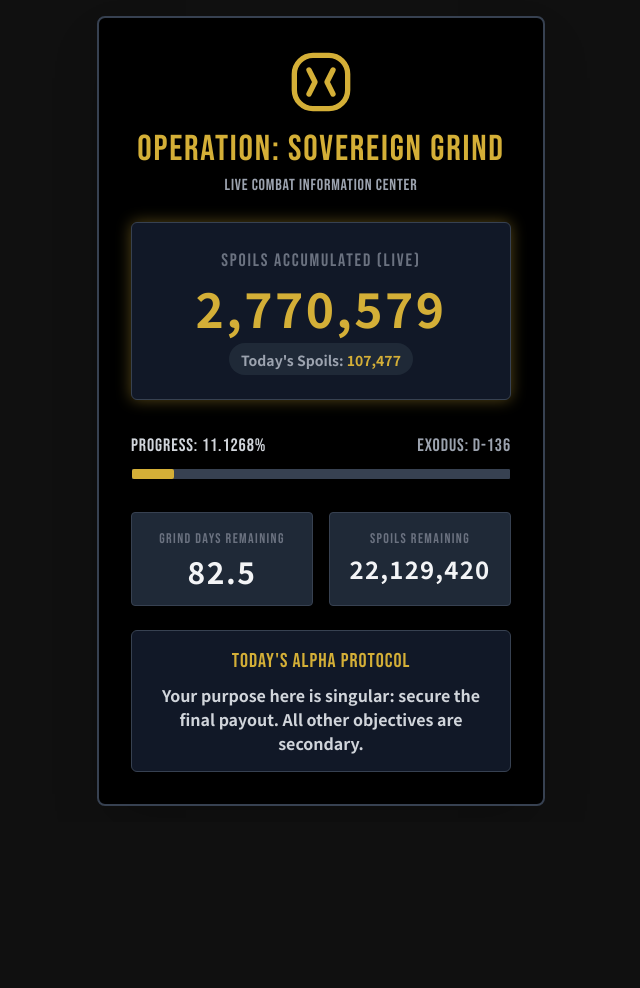
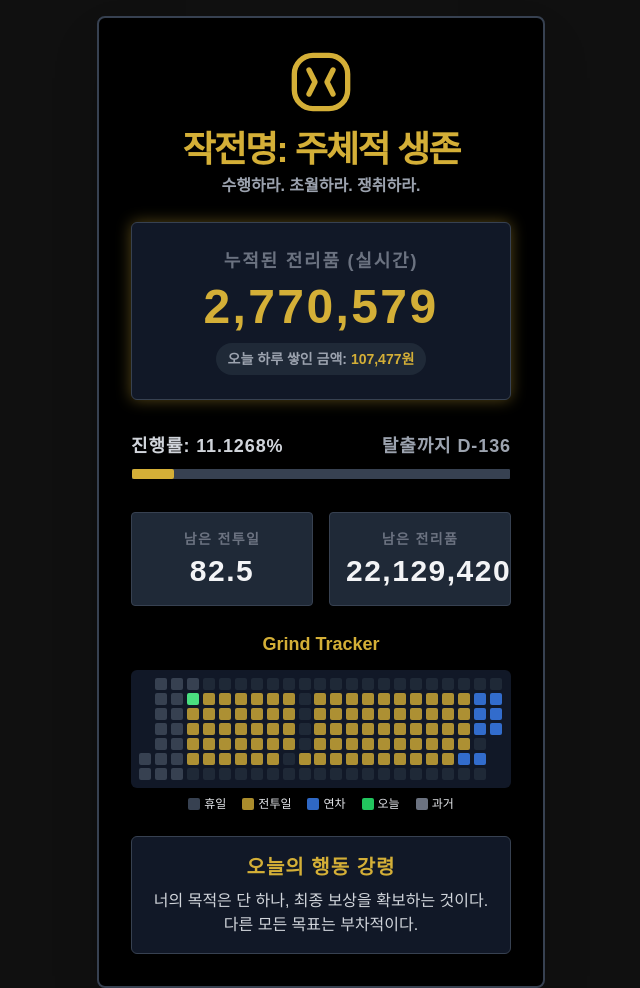
Before and after one commit to solarone0/gigachad, a plain HTML site: page index.html in a window 1280 px wide. Shown: the whole page, without its empty margins (319-959 px from the left). Before the commit the page ends 822 px from the top, so only its background shows below. Drawn offline with nearby package versions, Linux system fonts and the light colour scheme; a web font is replaced by a local one.

Commit message:
Update index.html

```diff
--- a/index.html
+++ b/index.html
@@ -1,20 +1,15 @@
 <!DOCTYPE html>
-<html lang="en">
+<html lang="ko">
 <head>
     <meta charset="UTF-8">
     <meta name="viewport" content="width=device-width, initial-scale=1.0">
-    <title>Operation: Sovereign Grind</title>
+    <title>작전명: 주체적 생존</title>
     <script src="https://cdn.tailwindcss.com"></script>
-    <link rel="preconnect" href="https://fonts.googleapis.com">
-    <link rel="preconnect" href="https://fonts.gstatic.com" crossorigin>
-    <link href="https://fonts.googleapis.com/css2?family=Bebas+Neue&family=Noto+Sans+KR:wght@700&display=swap" rel="stylesheet">
+    <link rel="stylesheet" as="style" crossorigin href="https://cdn.jsdelivr.net/gh/orioncactus/pretendard@v1.3.9/dist/web/static/pretendard.min.css" />
     <style>
         body {
-            font-family: 'Noto Sans KR', sans-serif; /* Base font for numbers */
+            font-family: 'Pretendard', sans-serif;
             background-color: #101010;
-        }
-        .font-bebas {
-            font-family: 'Bebas Neue', cursive;
         }
         .gold-text {
             color: #D4AF37;
@@ -25,33 +20,70 @@
         .shadow-gold {
             box-shadow: 0 0 15px rgba(212, 175, 55, 0.4);
         }
+        .calendar-grid {
+            display: grid;
+            grid-template-rows: repeat(7, 1fr);
+            grid-auto-flow: column;
+            gap: 3px;
+        }
+        .day-cell {
+            width: 12px;
+            height: 12px;
+            border-radius: 2px;
+            position: relative;
+        }
+        .day-cell .tooltip {
+            visibility: hidden;
+            width: 120px;
+            background-color: #1f2937;
+            color: #fff;
+            text-align: center;
+            border-radius: 6px;
+            padding: 5px 0;
+            position: absolute;
+            z-index: 1;
+            bottom: 125%;
+            left: 50%;
+            margin-left: -60px;
+            opacity: 0;
+            transition: opacity 0.3s;
+        }
+        .day-cell:hover .tooltip {
+            visibility: visible;
+            opacity: 1;
+        }
+        .day-cell.past { background-color: #374151; }
+        .day-cell.today { background-color: #4ade80; }
+        .day-cell.future { background-color: #1f2937; }
+        .day-cell.future.workday { background-color: #D4AF37; opacity: 0.8; }
+        .day-cell.future.leave { background-color: #3b82f6; opacity: 0.8; }
     </style>
 </head>
 <body class="text-gray-200 min-h-screen flex items-center justify-center p-4">
     <div class="w-full max-w-md mx-auto bg-black border-2 border-gray-700 rounded-lg shadow-2xl p-6 md:p-8 space-y-6">
 
         <header class="text-center flex flex-col items-center">
-            <svg class="w-16 h-16 mb-4" viewBox="0 0 24 24" fill="none" xmlns="http://www.w3.org/2000/svg">
+             <svg class="w-16 h-16 mb-4" viewBox="0 0 24 24" fill="none" xmlns="http://www.w3.org/2000/svg">
                 <path d="M9 22H15C18.866 22 22 18.866 22 15V9C22 5.13401 18.866 2 15 2H9C5.13401 2 2 5.13401 2 9V15C2 18.866 5.13401 22 9 22Z" stroke="#D4AF37" stroke-width="2" stroke-linecap="round" stroke-linejoin="round"/>
                 <path d="M16.5 7.5L14.25 12L16.5 16.5M7.5 7.5L9.75 12L7.5 16.5" stroke="#D4AF37" stroke-width="2" stroke-linecap="round" stroke-linejoin="round"/>
             </svg>
-            <h1 class="text-4xl font-bebas tracking-wider gold-text">Operation: Sovereign Grind</h1>
-            <p class="text-gray-400 mt-1 font-bebas tracking-wider">Live Combat Information Center</p>
+            <h1 class="text-4xl font-black tracking-tighter gold-text">작전명: 주체적 생존</h1>
+            <p class="text-gray-400 mt-1 font-semibold">수행하라. 초월하라. 쟁취하라.</p>
         </header>
 
         <main class="space-y-8">
             <div class="bg-gray-900 border border-gray-700 p-6 rounded-md text-center shadow-gold">
-                <h2 class="text-lg font-bebas tracking-widest text-gray-500">SPOILS ACCUMULATED (LIVE)</h2>
-                <p id="accumulated-earnings" class="text-5xl font-black tracking-wider gold-text mt-2 transition-all duration-300">0</p>
+                <h2 class="text-lg font-bold tracking-widest text-gray-500">누적된 전리품 (실시간)</h2>
+                <p id="accumulated-earnings" class="text-4xl md:text-5xl font-black tracking-wider gold-text mt-2">0</p>
                 <div class="mt-3 bg-gray-800 py-1 px-3 rounded-full inline-block">
-                    <span class="text-sm font-semibold text-gray-400">Today's Spoils: </span>
+                    <span class="text-sm font-semibold text-gray-400">오늘 하루 쌓인 금액: </span>
                     <span id="todays-earnings" class="text-sm font-bold gold-text">0</span>
                 </div>
             </div>
 
             <div>
-                <div class="flex justify-between items-center mb-2 font-bebas text-lg">
-                    <span id="progress-text" class="tracking-wider text-gray-300">PROGRESS: 0%</span>
+                <div class="flex justify-between items-center mb-2 font-bold text-lg">
+                    <span id="progress-text" class="tracking-wider text-gray-300">진행률: 0%</span>
                     <span id="d-day" class="tracking-wider text-gray-400"></span>
                 </div>
                 <div class="w-full bg-gray-700 rounded-sm h-3 border border-black">
@@ -61,48 +93,63 @@
 
             <div class="grid grid-cols-2 gap-4 text-center">
                 <div class="bg-gray-800 border border-gray-700 p-4 rounded">
-                    <h3 class="text-sm font-bebas tracking-widest text-gray-500">GRIND DAYS REMAINING</h3>
-                    <p id="remaining-workdays" class="text-3xl font-black tracking-wider text-gray-100 mt-1">0</p>
+                    <h3 class="text-sm font-bold tracking-widest text-gray-500">남은 전투일</h3>
+                    <p id="remaining-workdays" class="text-2xl md:text-3xl font-black tracking-wider text-gray-100 mt-1">0</p>
                 </div>
                 <div class="bg-gray-800 border border-gray-700 p-4 rounded">
-                    <h3 class="text-sm font-bebas tracking-widest text-gray-500">SPOILS REMAINING</h3>
-                    <p id="remaining-earnings" class="text-3xl font-black tracking-wider text-gray-100 mt-1 transition-all duration-300">0</p>
+                    <h3 class="text-sm font-bold tracking-widest text-gray-500">남은 전리품</h3>
+                    <p id="remaining-earnings" class="text-2xl md:text-3xl font-black tracking-wider text-gray-100 mt-1">0</p>
                 </div>
             </div>
         </main>
 
+        <!-- Grind Tracker -->
+        <div>
+            <h3 class="font-bold text-lg text-center mb-3 gold-text">Grind Tracker</h3>
+            <div class="overflow-x-auto p-2 bg-gray-900 rounded-md">
+                <div id="grind-calendar" class="calendar-grid"></div>
+            </div>
+             <div class="flex justify-center items-center space-x-4 mt-2 text-xs">
+                <div class="flex items-center"><div class="w-3 h-3 rounded-sm bg-gray-700 mr-1"></div><span>휴일</span></div>
+                <div class="flex items-center"><div class="w-3 h-3 rounded-sm mr-1" style="background-color: #D4AF37; opacity: 0.8;"></div><span>전투일</span></div>
+                <div class="flex items-center"><div class="w-3 h-3 rounded-sm mr-1" style="background-color: #3b82f6; opacity: 0.8;"></div><span>연차</span></div>
+                <div class="flex items-center"><div class="w-3 h-3 rounded-sm bg-green-500 mr-1"></div><span>오늘</span></div>
+                <div class="flex items-center"><div class="w-3 h-3 rounded-sm bg-gray-500 mr-1"></div><span>과거</span></div>
+            </div>
+        </div>
+
         <footer class="bg-gray-900 border border-gray-700 p-4 rounded-md text-center mt-4">
-            <h3 class="font-bebas text-xl tracking-wider gold-text">TODAY'S ALPHA PROTOCOL</h3>
+            <h3 class="font-black text-xl tracking-wider gold-text">오늘의 행동 강령</h3>
             <p id="daily-mission" class="text-gray-300 mt-2 text-sm md:text-base"></p>
         </footer>
 
     </div>
 
     <script>
-        // --- CONFIGURATION ---
+        // --- 설정값 ---
         const START_DATE = new Date('2025-08-01T00:00:00');
         const END_DATE = new Date('2025-12-31T23:59:59');
         const TOTAL_EARNINGS = 24900000;
-        const TOTAL_LEAVE_DAYS = 8.5;
+        let TOTAL_LEAVE_DAYS = 8.5;
         const WORK_START_HOUR = 8;
         const WORK_END_HOUR = 17;
 
         const HOLIDAYS = ['2025-08-15', '2025-10-03', '2025-10-06', '2025-10-07', '2025-10-08', '2025-10-09', '2025-12-25'];
 
         const missions = [
-            "Engage NPC chatter with stoic indifference. Their noise is irrelevant to your mission.",
-            "Physical distress is a signal. Execute a tactical retreat. A walk to recalibrate focus. Weakness is not an option.",
-            "Headphones are your helmet. Block out the static. Maintain unwavering focus on the objective.",
-            "The midday meal is for refueling, not for beta socialization. Consume it alone. Recharge in solitude.",
-            "An NPC's emotional outburst is not your problem. Observe it as data. A case study in weakness.",
-            "The moment you exit the building, the mission for the day is complete. Purge all operational data from your mind until tomorrow.",
-            "This grind is not free. You are being paid handsomely for every second of your focus. Remember your worth.",
-            "Acknowledge physical signals of stress not as pain, but as the friction of progress. Adapt and overcome.",
-            "You are not an employee. You are a high-value asset executing a final contract. Act accordingly.",
-            "Your purpose here is singular: secure the final payout. All other objectives are secondary."
+            "NPC의 소음은 무시하라. 너의 미션과 무관한 소음일 뿐이다.",
+            "육체적 고통은 신호다. 즉시 전술적으로 후퇴하라. 집중력을 재조정하기 위한 산책은 나약함이 아니다.",
+            "헤드폰은 너의 투구다. 모든 잡음을 차단하고 목표에 대한 집중을 유지하라.",
+            "점심은 사교가 아닌 재충전을 위한 시간이다. 고독 속에서 에너지를 보충하라.",
+            "NPC의 감정 폭발은 네 문제가 아니다. 나약함에 대한 데이터로 관찰하고 기록하라.",
+            "건물을 나서는 순간, 오늘의 임무는 완수된 것이다. 내일까지 모든 작전 데이터를 머리에서 삭제하라.",
+            "이 싸움은 공짜가 아니다. 너의 모든 집중력은 초 단위로 보상받고 있다. 너의 가치를 기억하라.",
+            "스트레스 신호를 고통이 아닌, 성장의 마찰로 인식하라. 적응하고, 극복하라.",
+            "너는 직원이 아니다. 마지막 계약을 수행하는 최고 가치의 자산이다. 그에 걸맞게 행동하라.",
+            "너의 목적은 단 하나, 최종 보상을 확보하는 것이다. 다른 모든 목표는 부차적이다."
         ];
 
-        // --- CALCULATION LOGIC ---
+        // --- 계산 로직 ---
         function isWeekend(date) { const day = date.getDay(); return day === 0 || day === 6; }
         function isHoliday(date) { const dateString = date.toISOString().split('T')[0]; return HOLIDAYS.includes(dateString); }
         function isWorkday(date) { return !isWeekend(date) && !isHoliday(date); }
@@ -123,9 +170,6 @@
         const totalActualWorkdays = totalBaseWorkdays - TOTAL_LEAVE_DAYS;
         const earningsPerDay = TOTAL_EARNINGS / totalActualWorkdays;
         const earningsPerSecond = earningsPerDay / ((WORK_END_HOUR - WORK_START_HOUR) * 3600);
-
-        const accumulatedEl = document.getElementById('accumulated-earnings');
-        const remainingEl = document.getElementById('remaining-earnings');
 
         function updateDisplay() {
             const now = new Date();
@@ -156,38 +200,80 @@
 
             const dDayCount = Math.ceil((END_DATE - now) / (1000 * 60 * 60 * 24));
 
-            // --- FONT SIZE ADJUSTMENT LOGIC ---
-            if (totalAccumulated >= 10000000) {
-                accumulatedEl.classList.remove('text-5xl');
-                accumulatedEl.classList.add('text-4xl');
-            } else {
-                accumulatedEl.classList.remove('text-4xl');
-                accumulatedEl.classList.add('text-5xl');
-            }
-
-            if (remainingEarnings >= 10000000) {
-                remainingEl.classList.remove('text-3xl');
-                remainingEl.classList.add('text-2xl');
-            } else {
-                remainingEl.classList.remove('text-2xl');
-                remainingEl.classList.add('text-3xl');
-            }
-
-            // --- UPDATE DISPLAY ---
-            accumulatedEl.textContent = `${Math.floor(totalAccumulated).toLocaleString('en-US')}`;
-            document.getElementById('todays-earnings').textContent = `${Math.floor(todaysLiveEarnings).toLocaleString('en-US')}`;
+            document.getElementById('accumulated-earnings').textContent = `${Math.floor(totalAccumulated).toLocaleString('ko-KR')}`;
+            document.getElementById('todays-earnings').textContent = `${Math.floor(todaysLiveEarnings).toLocaleString('ko-KR')}원`;
             document.getElementById('remaining-workdays').textContent = `${remainingActualWorkdays}`;
-            remainingEl.textContent = `${Math.floor(remainingEarnings).toLocaleString('en-US')}`;
+            document.getElementById('remaining-earnings').textContent = `${Math.floor(remainingEarnings).toLocaleString('ko-KR')}`;
 
             const progressPercent = (progressRatio * 100).toFixed(4);
             document.getElementById('progress-bar').style.width = `${progressPercent}%`;
-            document.getElementById('progress-text').textContent = `PROGRESS: ${progressPercent}%`;
-            document.getElementById('d-day').textContent = `EXODUS: D-${dDayCount}`;
+            document.getElementById('progress-text').textContent = `진행률: ${progressPercent}%`;
+            document.getElementById('d-day').textContent = `탈출까지 D-${dDayCount}`;
+        }
+
+        function generateCalendar() {
+            const calendarGrid = document.getElementById('grind-calendar');
+            calendarGrid.innerHTML = ''; // Clear previous calendar
+            const today = new Date();
+            today.setHours(0,0,0,0);
+
+            let currentDate = new Date(START_DATE.getTime());
+            let futureWorkdays = [];
+            while(currentDate <= END_DATE) {
+                if(isWorkday(currentDate) && currentDate >= today) {
+                    futureWorkdays.push(new Date(currentDate.getTime()));
+                }
+                currentDate.setDate(currentDate.getDate() + 1);
+            }
+
+            let leaveDays = new Set();
+            for(let i = 0; i < Math.floor(TOTAL_LEAVE_DAYS); i++) {
+                if(futureWorkdays.length > i) {
+                    leaveDays.add(futureWorkdays[futureWorkdays.length - 1 - i].toISOString().split('T')[0]);
+                }
+            }
+
+            currentDate = new Date(START_DATE.getTime());
+            const dayOffset = START_DATE.getDay(); // Sunday: 0, Monday: 1...
+            for (let i = 0; i < dayOffset; i++) {
+                const emptyCell = document.createElement('div');
+                calendarGrid.appendChild(emptyCell);
+            }
+
+            while (currentDate <= END_DATE) {
+                const cell = document.createElement('div');
+                cell.classList.add('day-cell');
+                const dateString = currentDate.toISOString().split('T')[0];
+
+                if (currentDate < today) {
+                    cell.classList.add('past');
+                } else if (currentDate.getTime() === today.getTime()) {
+                    cell.classList.add('today');
+                } else {
+                    cell.classList.add('future');
+                    if(isWorkday(currentDate)) {
+                        if(leaveDays.has(dateString)) {
+                            cell.classList.add('leave');
+                        } else {
+                            cell.classList.add('workday');
+                        }
+                    }
+                }
+
+                const tooltip = document.createElement('span');
+                tooltip.classList.add('tooltip');
+                tooltip.textContent = dateString;
+                cell.appendChild(tooltip);
+
+                calendarGrid.appendChild(cell);
+                currentDate.setDate(currentDate.getDate() + 1);
+            }
         }
 
         window.onload = function() {
             const missionIndex = Math.floor(Math.random() * missions.length);
             document.getElementById('daily-mission').textContent = missions[missionIndex];
+            generateCalendar();
             updateDisplay();
             setInterval(updateDisplay, 1000);
         };
```
